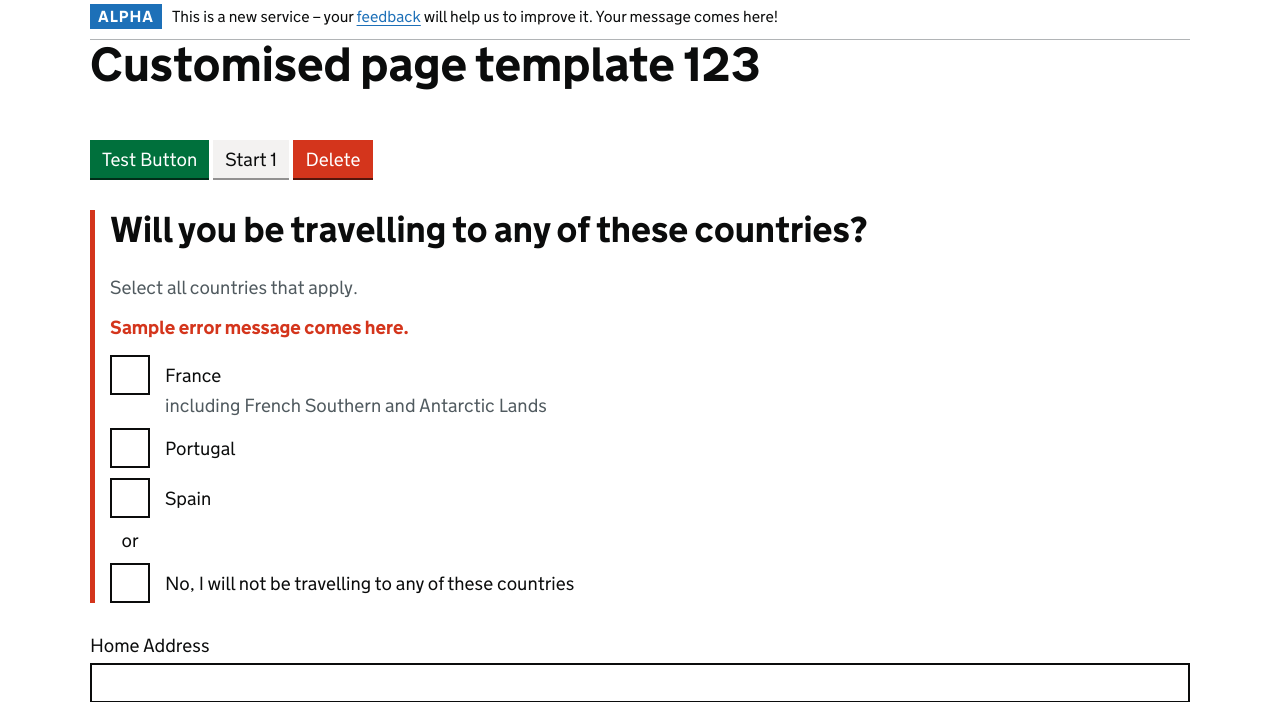
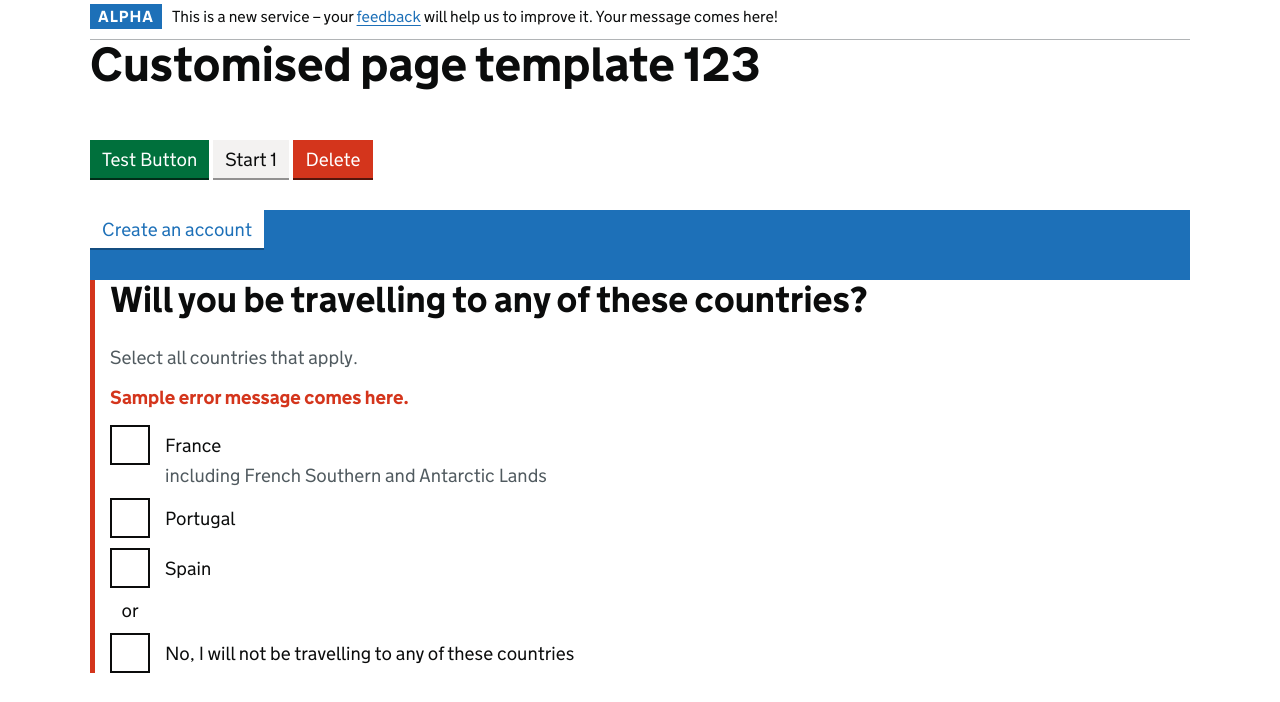
Before and after one commit to loghmanb/dynaportal, a Django app: page / in a window 1280 px wide. Shown: the part 401-1103 px from the top of the page. Run offline with Django 4.2, Linux system fonts and the light colour scheme.

Commit message:
add inverse button and its testcase

```diff
--- a/frontend/templatetags/tests/test_button.py
+++ b/frontend/templatetags/tests/test_button.py
@@ -39,3 +39,10 @@ class ButtonTest(BaseTestCase):
             {'label': 'Delete Application', 'button_type': 'warning'}
             )
         self.assertEqual(rendered, '\n<button class="govuk-button govuk-button--warning" data-module="govuk-button">\n    Delete Application\n</button>\n')
+
+    def test_button_inverse(self):
+        rendered = self.render_template(
+            self.template,
+            {'label': 'Create account', 'button_type': 'inverse'}
+            )
+        self.assertEqual(rendered, '\n<button class="govuk-button govuk-button--inverse" data-module="govuk-button">\n    Create account\n</button>\n')
--- a/templates/frontend/components/button.html
+++ b/templates/frontend/components/button.html
@@ -5,7 +5,7 @@
       <path fill="currentColor" d="M0 0h13l20 20-20 20H0l20-20z" />
     </svg></a>
 {% else %}
-<button class="govuk-button {% if type == "secondary" %}govuk-button--secondary{% elif type == "warning"%}govuk-button--warning{% endif %}" data-module="govuk-button">
+<button class="govuk-button {% if type == "secondary" %}govuk-button--secondary{% elif type == "warning"%}govuk-button--warning{% elif type == "inverse" %}govuk-button--inverse{% endif %}" data-module="govuk-button">
     {{ label }}
 </button>
 {% endif %}
--- a/templates/frontend/home.html
+++ b/templates/frontend/home.html
@@ -12,6 +12,9 @@
 {% button "Test Button" "primary" %}
 {% button "Start 1" "secondary" %}
 {% button "Delete" "warning" %}
+<div style="background-color: #1d70b8;">
+{% button "Create an account" "inverse" %}
+</div>
 
 {% for field in fields %}
     {% if field.field_type.name == 'INPUT_TEXT' %}
```
